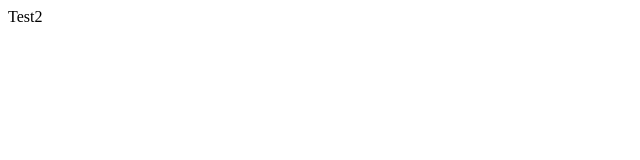
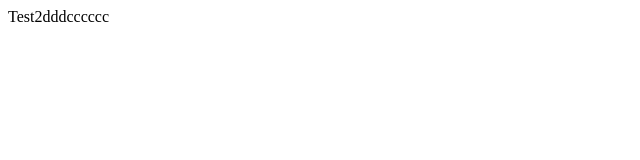
Before and after one commit to Valentin-alix/automation_deployment, a plain HTML site: page templates/index.html in a window 1280 px wide. Shown: the full height of the page, 0-640 px from the left. Drawn offline with Linux system fonts and the light colour scheme.

Commit message:
updatedd

```diff
--- a/templates/index.html
+++ b/templates/index.html
@@ -7,6 +7,6 @@
     <title>Document</title>
 </head>
 <body>
-    Test2
+    Test2dddcccccc
 </body>
 </html>
```
